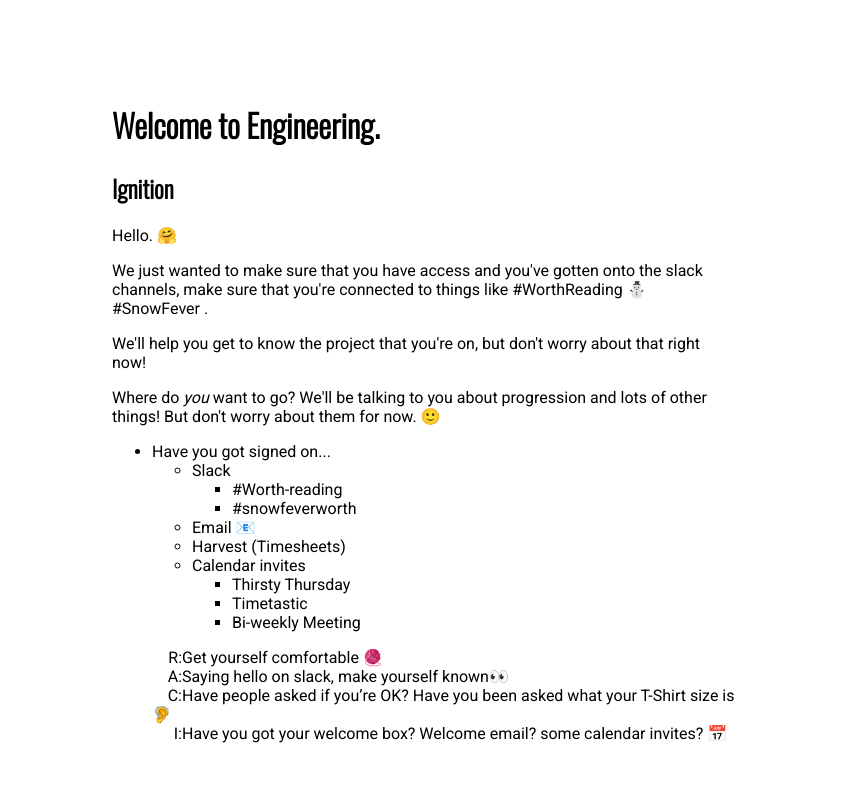
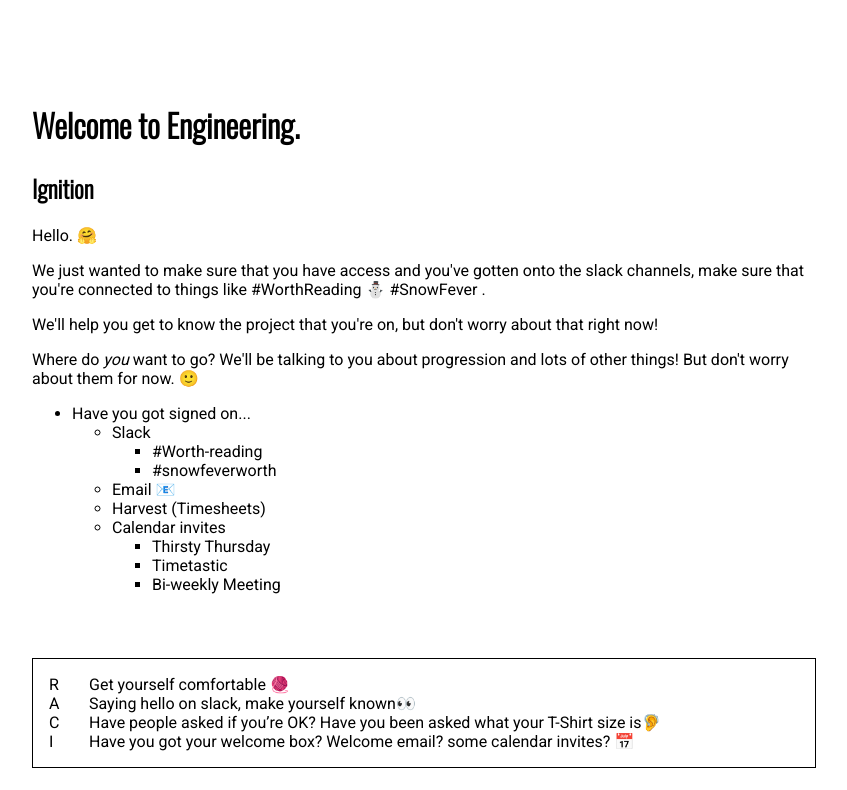
Before and after one commit to worthinternetsystems/new-starter, a Next.js app: page /launch/ignition in a window 1280 px wide. Shown: the top 790 px of the page, without its empty margins (216-1063 px from the left). Built offline with nearby package versions, Linux system fonts and the light colour scheme.

Commit message:
RACI styling

```diff
--- a/pages/launch/ignition.js
+++ b/pages/launch/ignition.js
@@ -51,19 +51,20 @@ export default function Home() {
             </ul>
           </li>
         </ul>
+
         <ul className="raci">
-          <li>
-            <span>R: </span>Get yourself comfortable 🧶
+          <li className="responsible">
+            Get yourself comfortable 🧶
           </li>
-          <li>
-            <span>A: </span>Saying hello on slack, make yourself known👀
+          <li className="accountable">
+            Saying hello on slack, make yourself known👀
           </li>
-          <li>
-            <span>C: </span>Have people asked if you’re OK? Have you been asked
+          <li className="consulted">
+            Have people asked if you’re OK? Have you been asked
             what your T-Shirt size is🦻
           </li>
-          <li>
-            <span>I: </span>Have you got your welcome box? Welcome email? some
+          <li className="informed">
+            Have you got your welcome box? Welcome email? some
             calendar invites? 📅
           </li>
         </ul>
--- a/styles.css
+++ b/styles.css
@@ -1,20 +1,41 @@
 @import url("https://fonts.googleapis.com/css2?family=Oswald:wght@300&display=swap");
 @import url("https://fonts.googleapis.com/css2?family=Roboto&display=swap");
 
-.raci span {
-  text-align: right;
-  width: 30px;
-  display: inline-block;
+.raci {
+  border: 1px solid black;
+  margin-top: 4em;
+  padding: 1em;
 }
 
 .raci li {
   list-style: none;
 }
 
+.raci li::before {
+  display: inline-block;
+  width: 40px;
+}
+
+.raci li.responsible::before {
+  content: "R";
+}
+
+.raci li.accountable::before {
+  content: "A";
+}
+
+.raci li.consulted::before {
+  content: "C";
+}
+
+.raci li.informed::before {
+  content: "I";
+}
+
 .container {
   min-height: 100vh;
   padding: 0 0.5rem;
-  max-width: 40rem;
+  max-width: 50rem;
   margin: auto;
   display: flex;
   flex-direction: column;
```
